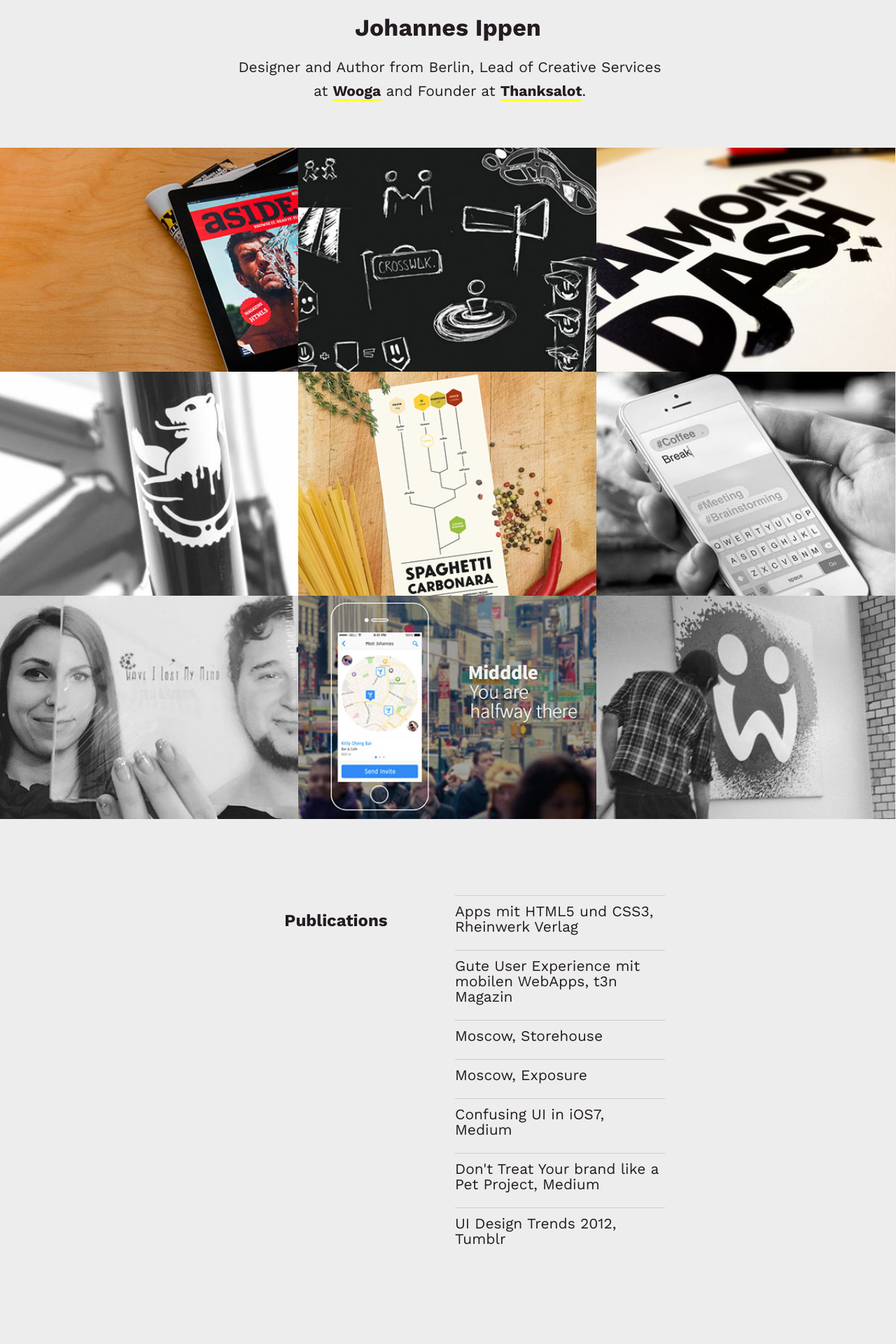
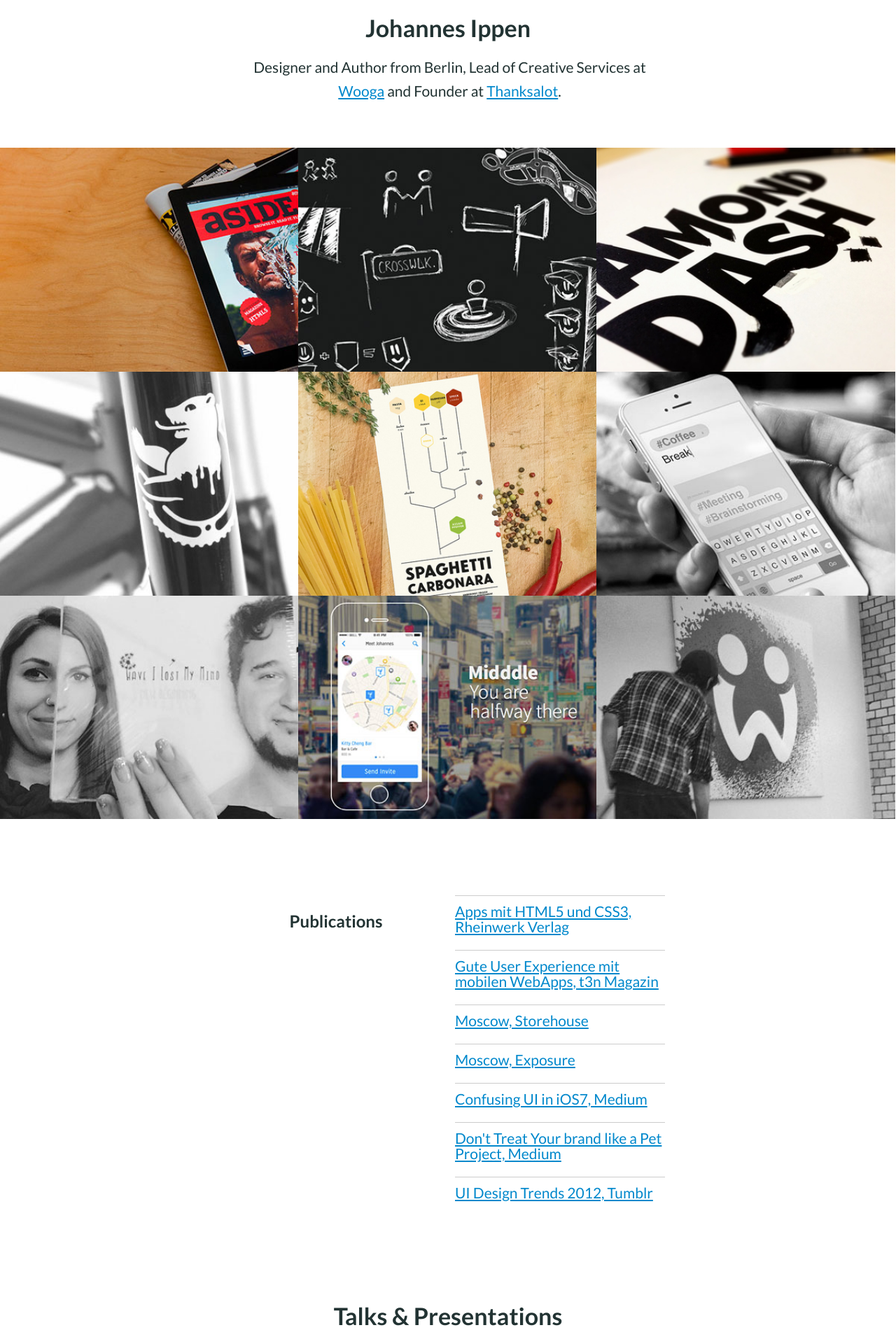
Before and after one commit to johannesippen/johannesippen.com, a Jekyll site: the page built from index.md, in a window 1280 px wide. Shown: the top 1920 px of the page at 70% size. Built offline with Jekyll 4.4.1, drawn with Linux system fonts in a browser that asks for light colours.

Commit message:
Revert "Merge branch 'subtle-face'"
This reverts commit 19bcc9c6c8283722d4048dcc6c859fd394926a03, reversing
changes made to 9c042b472e7226f57e45c4eadc3825f96f353d5e.

```diff
--- a/_includes/footer.html
+++ b/_includes/footer.html
@@ -6,8 +6,8 @@
       <a href="http://www.amazon.de/Apps-mit-HTML5-CSS3-JavaScript/dp/3836234858/">{% include social-amazon.svg %}</a><a href="https://twitter.com/presskind">{% include social-twitter.svg %}</a><a href="https://dribbble.com/johannesippen">{% include social-dribbble.svg %}</a>
 	</div>
 </footer>
-<!-- script src="//use.typekit.net/wmm0mmy.js"></script>
-<script>try{Typekit.load();}catch(e){}</script -->
+<script src="//use.typekit.net/wmm0mmy.js"></script>
+<script>try{Typekit.load();}catch(e){}</script>
 
 <script type="text/javascript">
 
--- a/css/main.scss
+++ b/css/main.scss
@@ -1,16 +1,12 @@
 ---
 ---
-
-@import url(https://fonts.googleapis.com/css?family=Work+Sans:400,700);
-
 body {
   margin: 0;
-  font-family: 'Work Sans', sans-serif;
+  font-family: Lato, sans-serif;
   font-size: 16px;
   line-height: 160%;
   text-align: center;
-  color: #231C22;
-  background: rgb(237, 237, 237);
+  color: #233;
 }
 h1 {
   font-size: 24px;
@@ -32,20 +28,6 @@
 p {
   text-align: left;
 }
-a:link,
-a:visited {
-  color: #231c22;
-  text-decoration: none;
-}
-h1 a,
-p a,
-footer a {
-  font-weight: 700;
-  border-bottom: 2px solid #ff0;
-}
-a:hover {
-  background: #ff0;
-}
 section {
   padding-top: 22px;
   padding-bottom: 22px;
@@ -55,6 +37,9 @@
   text-align: center;
   margin-left: auto;
   margin-right: auto;
+}
+a {
+  color: #08c;
 }
 img {
   max-width: 100%;
```
